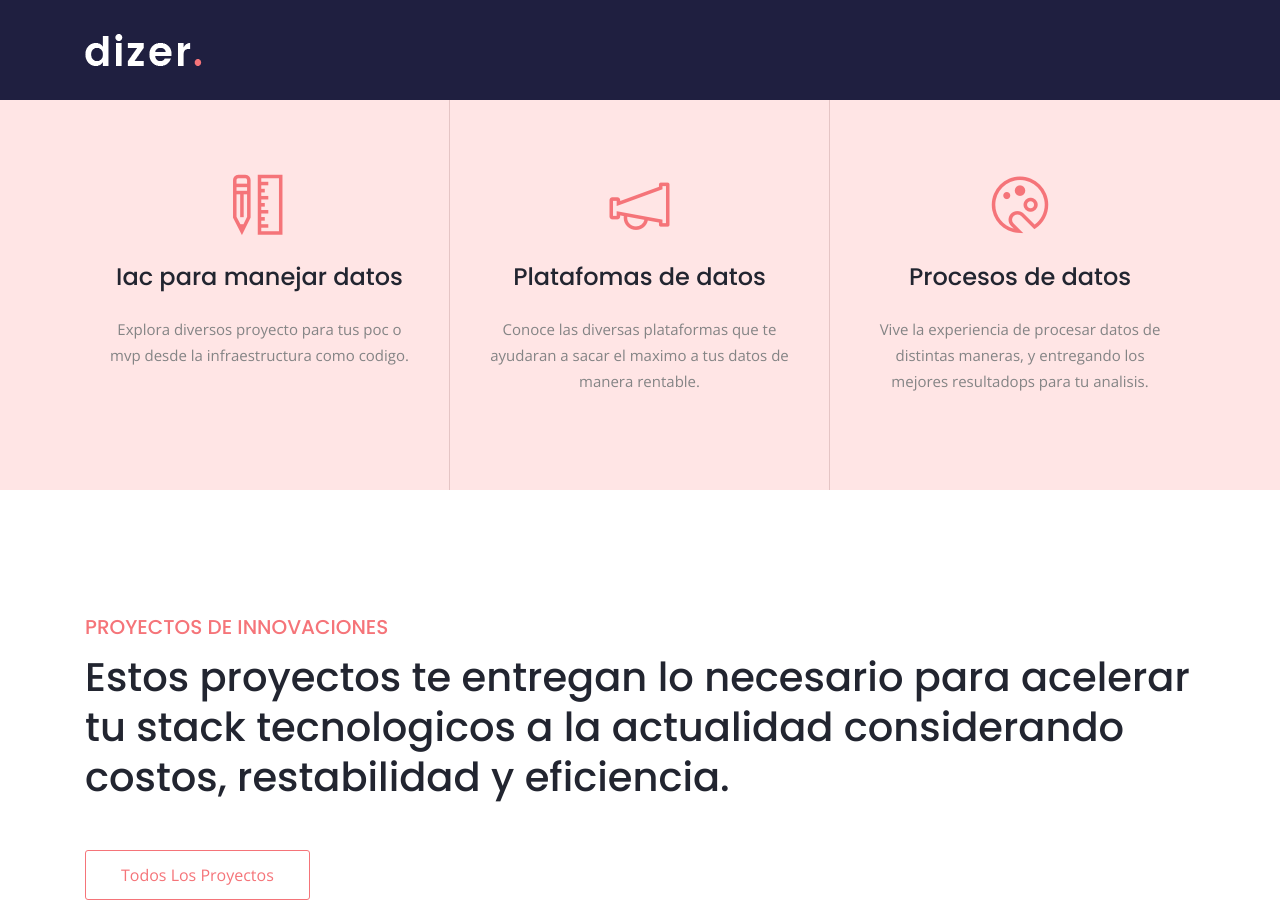
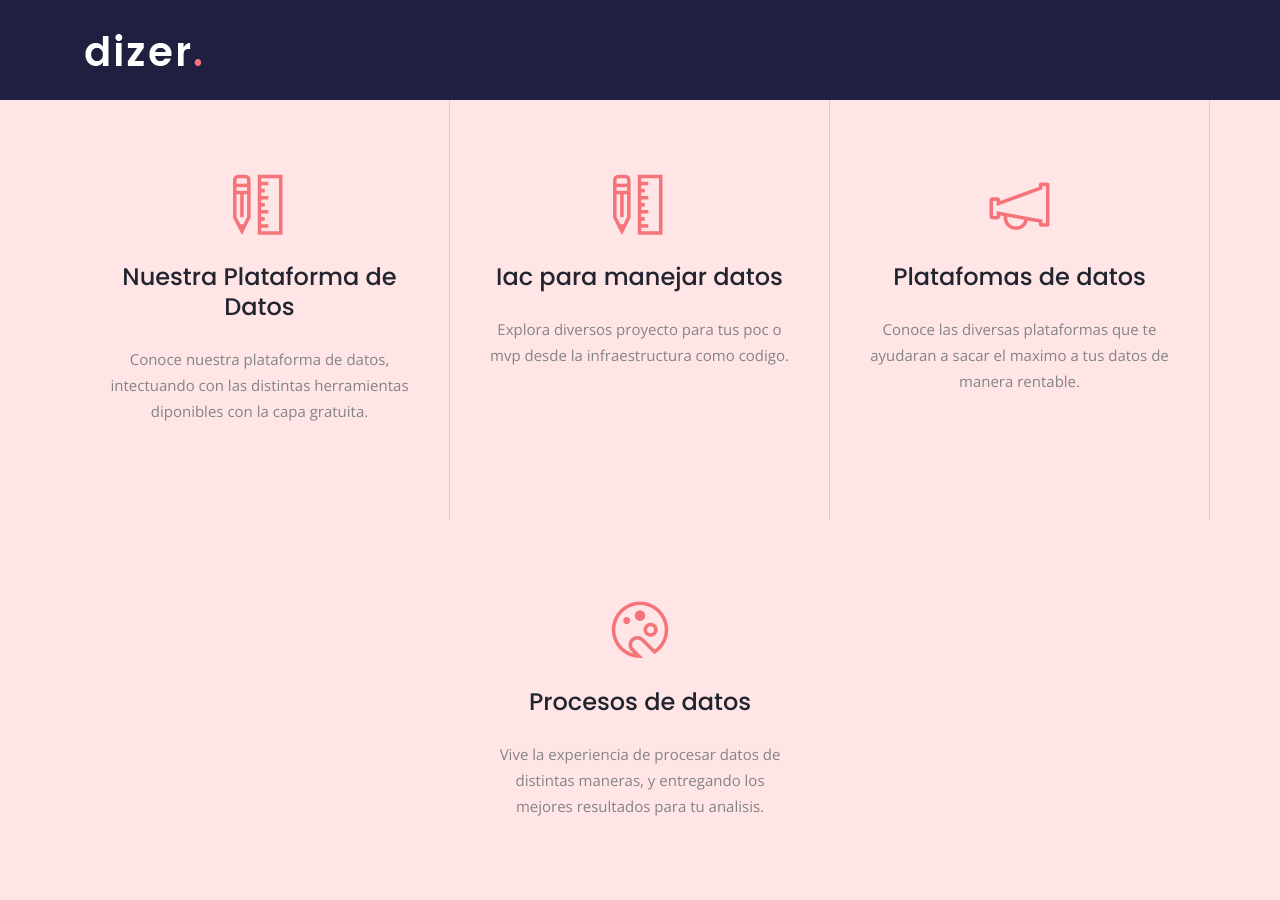
Before and after one commit to armandoytriago/aj2, a Jekyll site: the page built from index.html, in a window 1280 px wide and 900 px high, scrolled down 1041 px. Built offline with Jekyll 4.4.1, drawn with Linux system fonts in a browser that asks for light colours.

Commit message:
Update homepage_1.yml

```diff
--- a/_data/homepage_1.yml
+++ b/_data/homepage_1.yml
@@ -12,6 +12,10 @@ hero_area:
 
 ########################### Service ##############################
 services:
+- title : "Nuestra Plataforma de Datos"
+  icon : "ti-ruler-pencil"
+  content : "Conoce nuestra plataforma de datos, intectuando con las distintas herramientas diponibles con la capa gratuita."
+
 - title : "Iac para manejar datos"
   icon : "ti-ruler-pencil"
   content : "Explora diversos proyecto para tus poc o mvp desde la infraestructura como codigo."
@@ -22,7 +26,7 @@ services:
 
 - title : "Procesos de datos"
   icon : "ti-palette"
-  content : "Vive la experiencia de procesar datos de distintas maneras, y entregando los mejores resultadops para tu analisis."
+  content : "Vive la experiencia de procesar datos de distintas maneras, y entregando los mejores resultados para tu analisis."
 
 
 ########################### Testimonial ###########################
```
